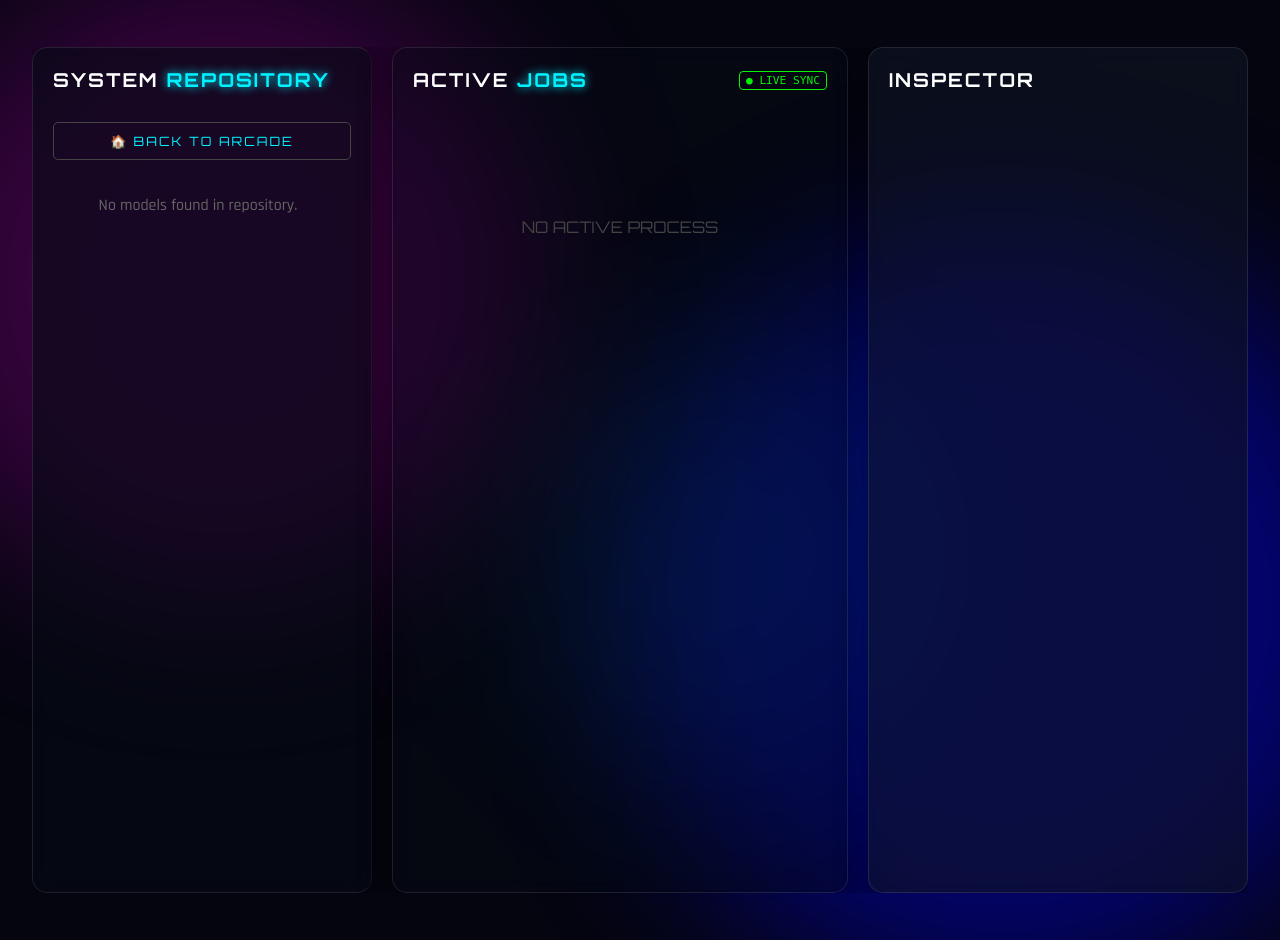
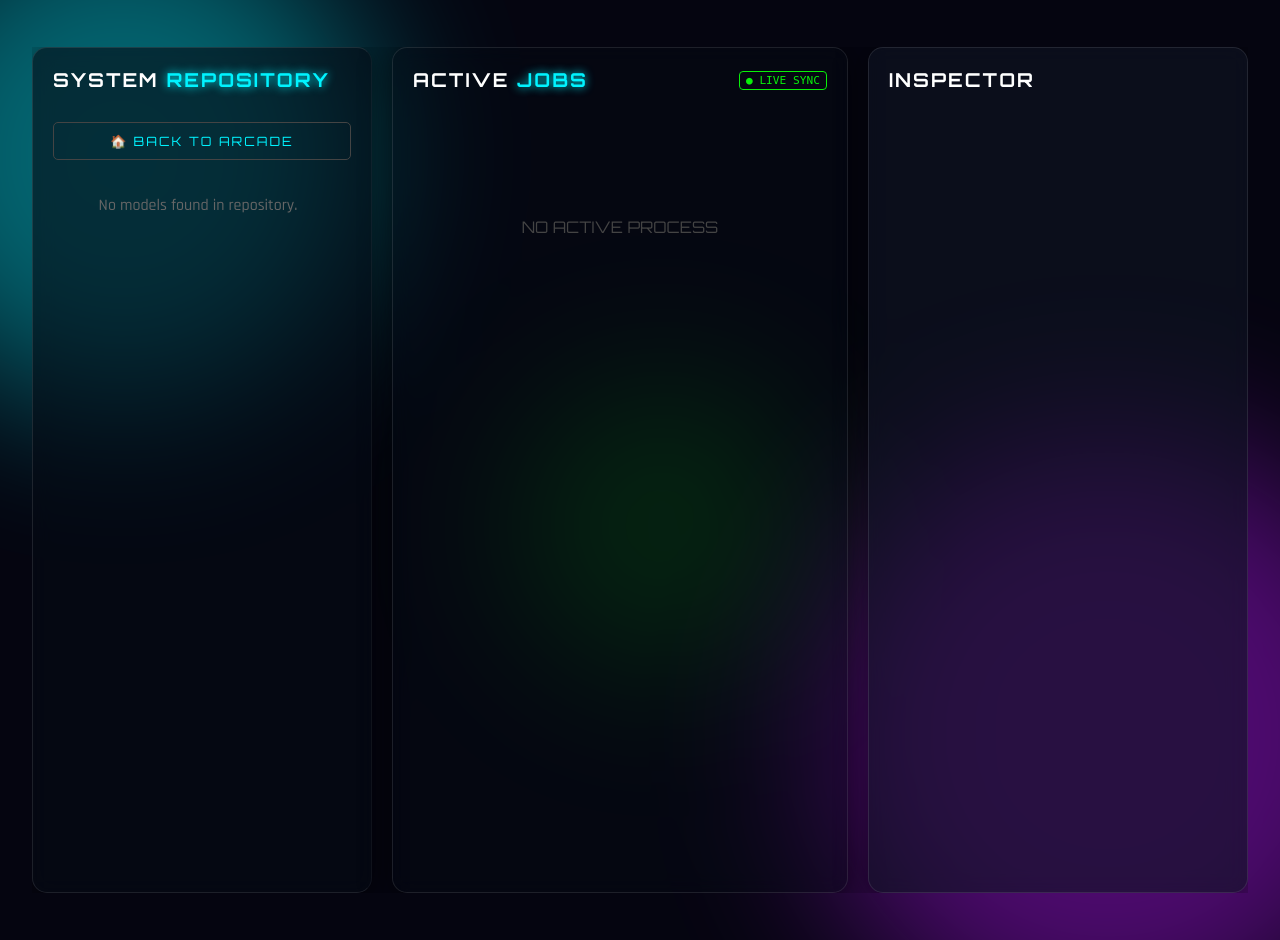
Before and after one commit to lategardener/snake-rl, a FastAPI app: page /admin in a window 1280 px wide. Run offline with FastAPI, Linux system fonts and the light colour scheme; data that the repository does not hold is empty; parts of the project's set-up code (start-up, migrations or seed data) failed here and were passed over.

Commit message:
feat: update background blobs styles with new dimensions and colors

```diff
--- a/web/static/css/admin.css
+++ b/web/static/css/admin.css
@@ -26,7 +26,7 @@ body {
     align-items: center;
 }
 
-/* --- BACKGROUND AMBIANCE (Strictement identique à style.css) --- */
+/* --- Background ambiance (Blobs) --- */
 .background-blobs {
     position: absolute;
     top: 0; left: 0; width: 100%; height: 100%;
@@ -39,31 +39,9 @@ body {
     opacity: 0.4;
     border-radius: 50%;
 }
-
-.blob-1 {
-    top: -10%; left: -10%;
-    width: 50vw; height: 50vw;
-    background: purple;
-    animation: move1 20s infinite alternate;
-}
-
-.blob-2 {
-    bottom: -10%; right: -10%;
-    width: 60vw; height: 60vw;
-    background: blue;
-    animation: move2 25s infinite alternate;
-}
-
-.blob-3 {
-    top: 40%; left: 40%;
-    width: 30vw; height: 30vw;
-    background: rgba(0, 243, 255, 0.2);
-    animation: move3 15s infinite alternate;
-}
-
-@keyframes move1 { from { transform: translate(0,0); } to { transform: translate(50px, 100px); } }
-@keyframes move2 { from { transform: translate(0,0); } to { transform: translate(-50px, -100px); } }
-@keyframes move3 { from { transform: translate(0,0) scale(1); } to { transform: translate(20px, -20px) scale(1.2); } }
+.blob-1 { top: -10%; left: -10%; width: 500px; height: 500px; background: var(--neon-blue); }
+.blob-2 { bottom: -10%; right: -10%; width: 600px; height: 600px; background: var(--neon-pink); }
+.blob-3 { top: 40%; left: 40%; width: 300px; height: 300px; background: var(--neon-green); opacity: 0.2; }
 
 /* --- GLOBAL UI COMPONENTS --- */
 .glass-panel {
```
